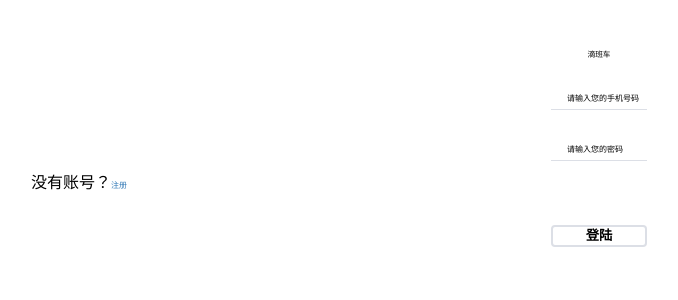
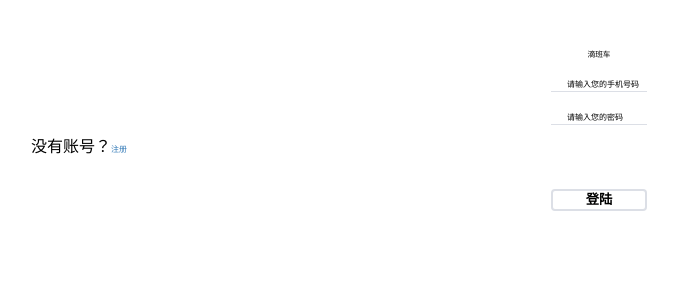
Before and after one commit to brant9527/callCar, a Vue app: page /#/ in a window 1280 px wide. Shown: the top 300 px of the page, without its empty margins (41-719 px from the left). Built offline with nearby package versions, Linux system fonts and the light colour scheme; no server answers; a small style sheet from the web is missing; what mint-ui, v-tap would draw is missing.

Commit message:
修改登录页

```diff
--- a/package.json
+++ b/package.json
@@ -60,7 +60,7 @@
     "html-webpack-plugin": "^2.30.1",
     "nightwatch": "^0.9.12",
     "node-notifier": "^5.1.2",
-    "node-sass": "^4.8.3",
+    "node-sass": "^4.9.3",
     "optimize-css-assets-webpack-plugin": "^3.2.0",
     "ora": "^1.2.0",
     "portfinder": "^1.0.13",
--- a/src/assets/css/_global.scss
+++ b/src/assets/css/_global.scss
@@ -5,7 +5,6 @@ $background-border:#dcdfe6;
 $background-font:#3A3939;
 $selectWidth:3rem;
 html{
-  font-weight: 400;
   font-family: 'Avenir', Helvetica, Arial, sans-serif;
 }
 .am-h1{
@@ -42,25 +41,38 @@ html{
   margin-top:2rem;
 }
 .am-input {
+  position: relative;
   width: 6rem;
   border-bottom: 1px solid $background-border;
-  line-height: 1rem;
+
   vertical-align: middle;
   font-size: 0.4rem;
   .am-input-icon {
-    position: relative;
-    top: 0.07rem;
+    position: absolute;
+    top: 0.2rem;
     font-size: 0.6rem;
     padding: 0 0.1rem;
   }
   input {
     line-height: 1rem;
+    padding-left: 50px;
     &::placeholder{
       color: $background-font;
     }
   }
 }
-
+.input_tip_text{
+  position: absolute;
+  top: -0.8rem;
+  pointer-events: none;
+  &.active{
+    transform: translate(0,0) scale(0.9);
+  }
+  transform: translate(1rem,1rem);
+  transition: transform 0.5s;
+  font-size: 0.5rem;
+  transform-origin: left bottom;
+}
 .padding-top-1{
   padding-top: 1rem;
 }
--- a/src/views/login/Login.vue
+++ b/src/views/login/Login.vue
@@ -74,8 +74,9 @@ export default {
 
 <style lang='scss'>
   .input_tip_text{
+    position: absolute;
+    top: -0.8rem;
     pointer-events: none;
-    margin-top: 0.3rem;
     &.active{
       transform: translate(0,0) scale(0.9);
     }
--- a/src/views/resign/main.vue
+++ b/src/views/resign/main.vue
@@ -69,17 +69,7 @@ export default {
 </script>
 
 <style lang='scss'>
-.input_tip_text{
-    pointer-events: none;
-    margin-top: 0.3rem;
-    &.active{
-      transform: translate(0,0) scale(0.9);
-    }
-    transform: translate(1rem,1rem);
-    transition: transform 0.5s;
-    font-size: 0.5rem;
-    transform-origin: left bottom;
-  }
+
   .login-tietle{
     margin: 3rem auto 1rem
   }
```
Also changed, not shown: 1 other file (tests, documents, lock files or other folders).
